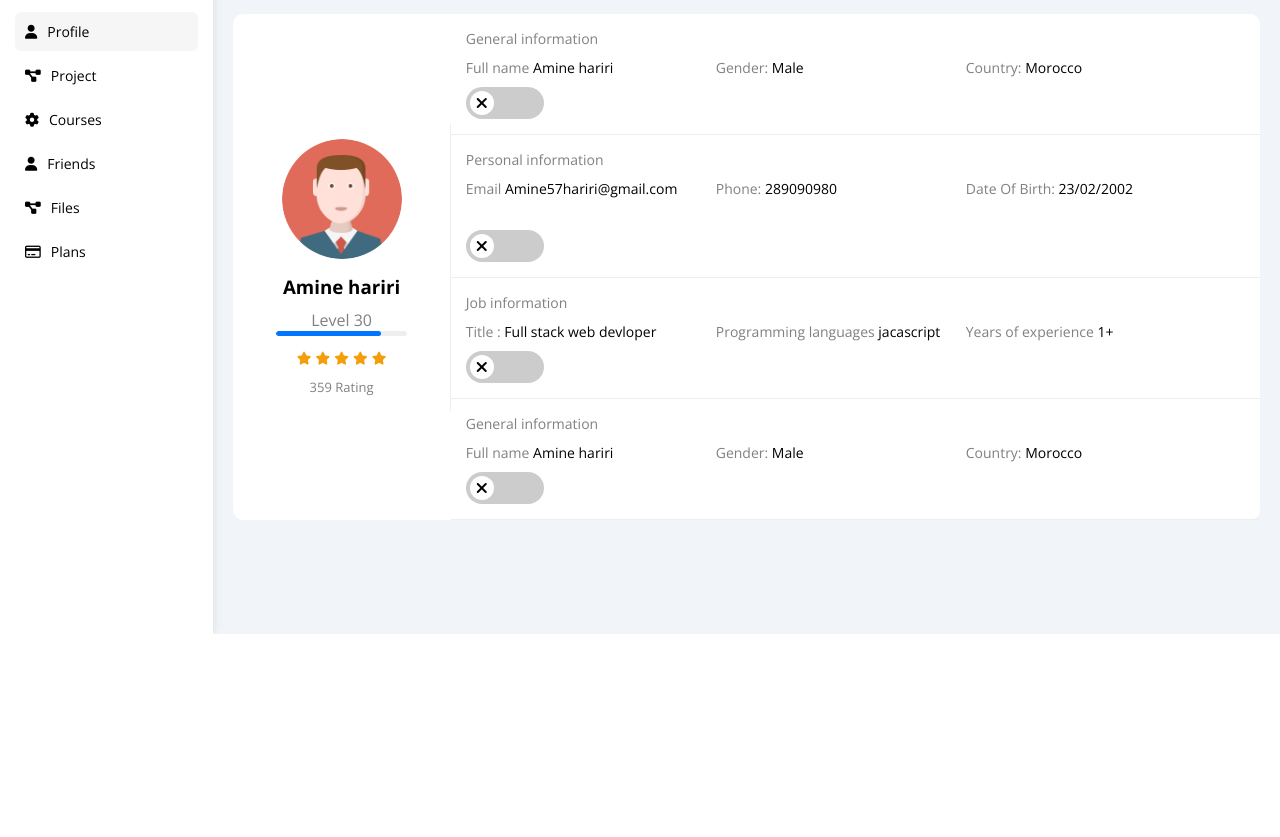
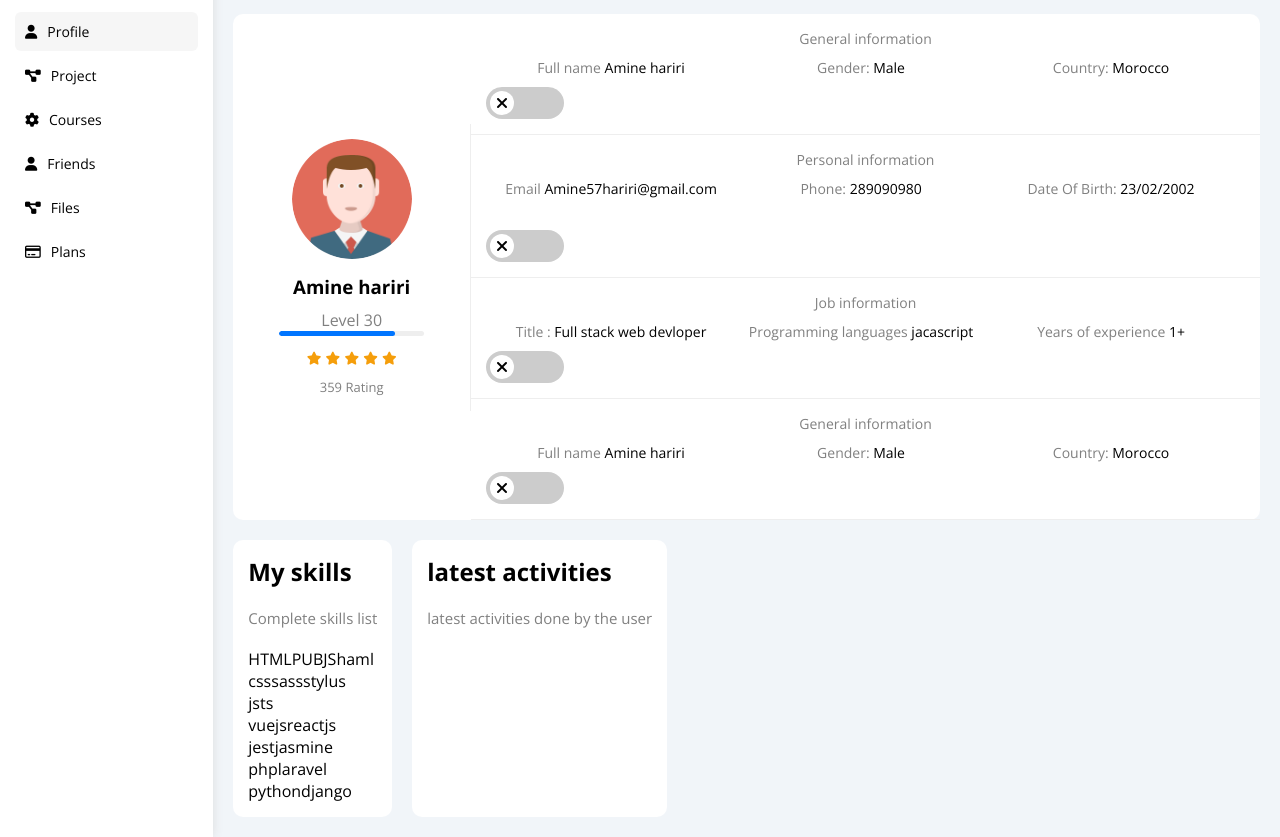
Before and after one commit to Aminehariri/Dashboard-, a plain HTML site: page profile.html in a window 1280 px wide. Shown: the part 166-1003 px from the top of the page. Before the commit the page ends 800 px from the top, so only its background shows below. Drawn offline with nearby package versions, Linux system fonts and the light colour scheme; a web font is replaced by a local one.

Commit message:
keep coding the profile page

```diff
--- a/profile.html
+++ b/profile.html
@@ -101,7 +101,7 @@
                     <p class="c-gray fs-13">359 Rating</p>
                 </div>
                 </div>
-                <div class="info-box">
+                <div class="info-box w-full txt-c">
                         <!-- row information -->
                     <div class="box p-20 d-flex align-center">
                         <h4 class="c-gray fs-14 w-full">General information</h4>
@@ -192,6 +192,28 @@
                     </div>
                 </div>
             </div>
+
+            <!-- start other data  -->
+
+            <div class="other-data d-flex gap-20">
+                <div class="skills-card p-20 bg-white rad-10 mt-20">
+                    <h2 class="mt-0 mb-20">My skills</h2>
+                    <p class="mt-0 mb-20 c-gray fs-15">Complete skills list</p>
+                    <ul class="mt-0 text-c-mobile">
+                        <li><span>HTML</span><span>PUBJS</span><span>haml</span></li>
+                        <li><span>css</span><span>sass</span><span>stylus</span></li>
+                        <li><span>js</span><span>ts</span></li>
+                        <li><span>vuejs</span><span>reactjs</span></li>
+                        <li><span>jest</span><span>jasmine</span></li>
+                        <li><span>php</span><span>laravel</span></li>
+                        <li><span>python</span><span>django</span></li>
+                    </ul>
+                </div>
+                <div class="activities p-20 bg-white rad-10 mt-20">
+                    <h2 class="mt-0 mb-20">latest activities</h2>
+                    <p class="mt-0 mb-20 c-gray fs-15">latest activities done by the user</p>
+                </div>
+            </div>
         </div>
         </div>
 
```
Also changed, not shown: CSS/main.css (line endings or trailing spaces).
